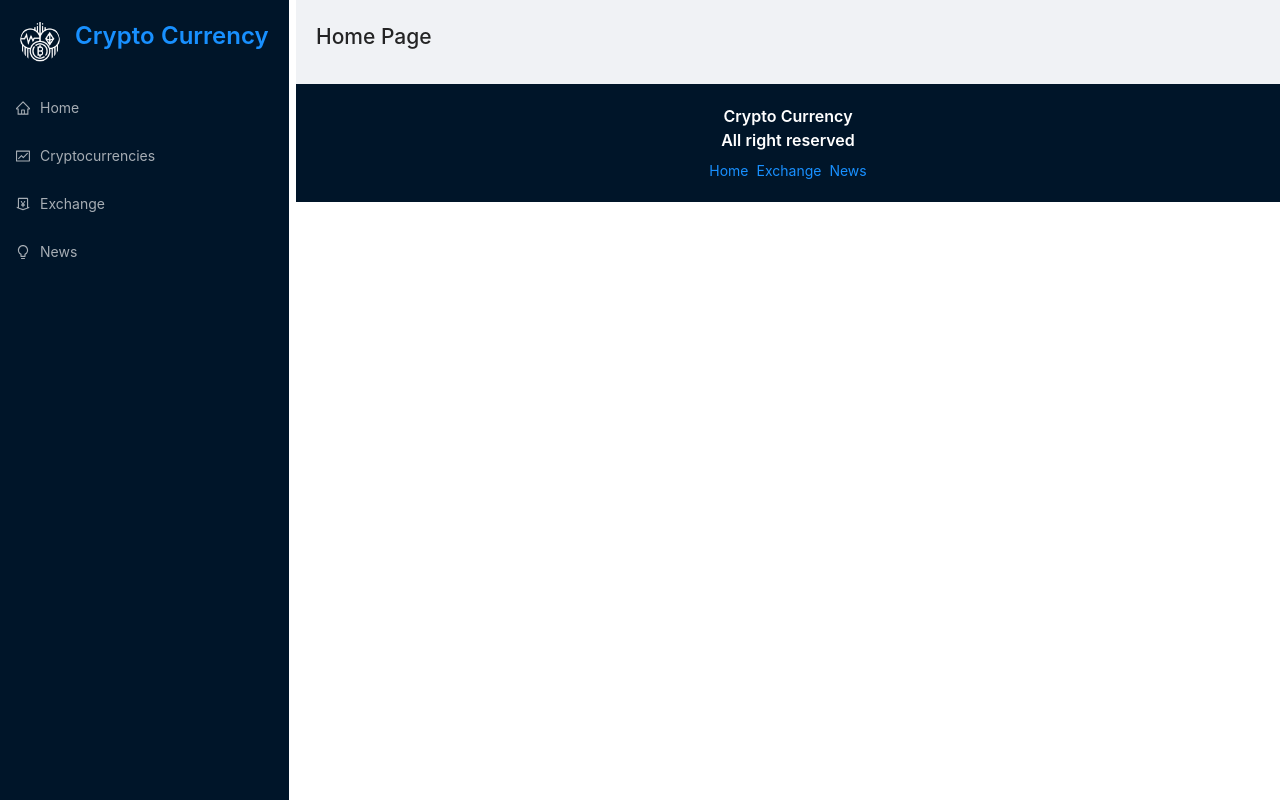
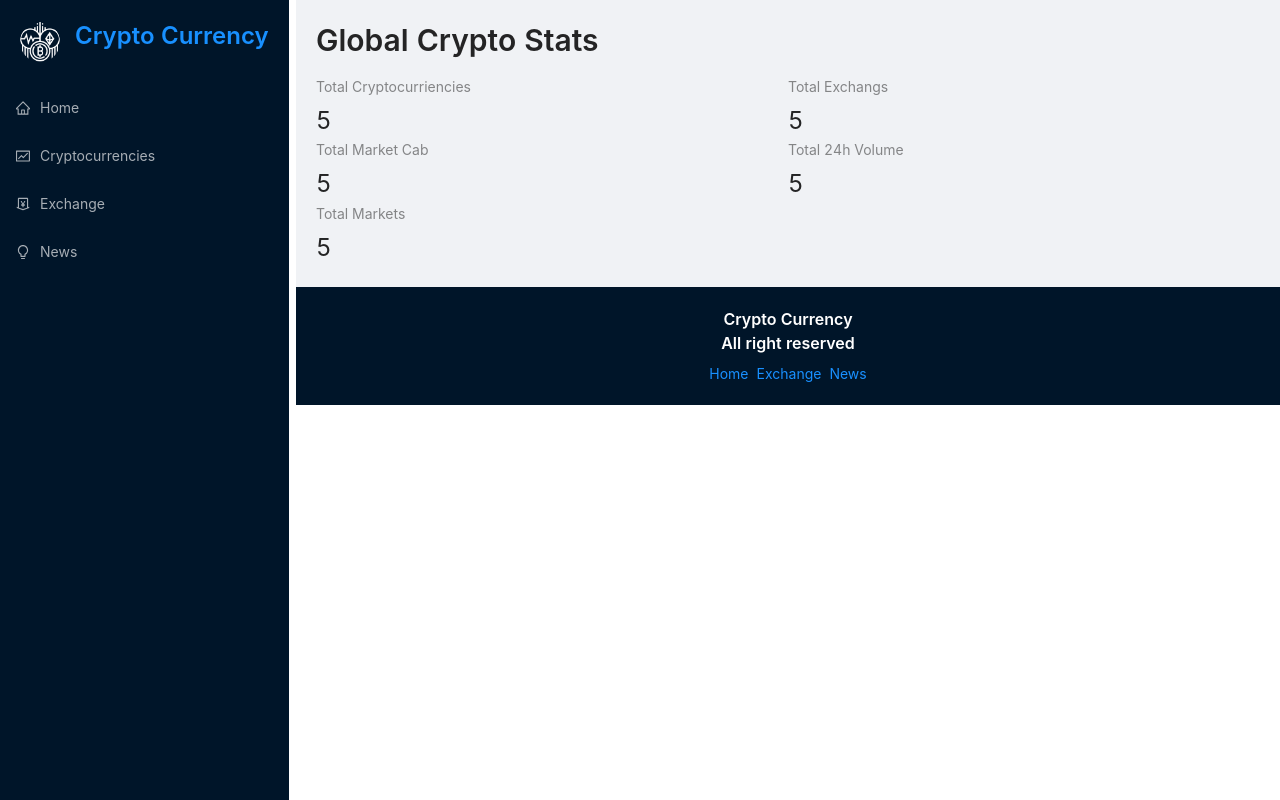
Before and after one commit to jonytalukdar/crypto-currency, a React (Create React App) app: page / in a window 1280 px wide. Built offline with nearby package versions, Linux system fonts and the light colour scheme.

Commit message:
added home demo data

```diff
--- a/src/pages/Home.js
+++ b/src/pages/Home.js
@@ -1,10 +1,35 @@
 import React from 'react';
+
+import millify from 'millify';
+import { Link } from 'react-router-dom';
+import { Typography, Row, Col, Statistic } from 'antd';
+
+const { Title } = Typography;
 
 const Home = () => {
   return (
-    <div>
-      <h1>Home Page</h1>
-    </div>
+    <>
+      <Title level={2} className="heading">
+        Global Crypto Stats
+      </Title>
+      <Row>
+        <Col span={12}>
+          <Statistic title="Total Cryptocurriencies" value={5} />
+        </Col>
+        <Col span={12}>
+          <Statistic title="Total Exchangs" value={5} />
+        </Col>
+        <Col span={12}>
+          <Statistic title="Total Market Cab" value={5} />
+        </Col>
+        <Col span={12}>
+          <Statistic title="Total 24h Volume" value={5} />
+        </Col>
+        <Col span={12}>
+          <Statistic title="Total Markets" value={5} />
+        </Col>
+      </Row>
+    </>
   );
 };
 
```
